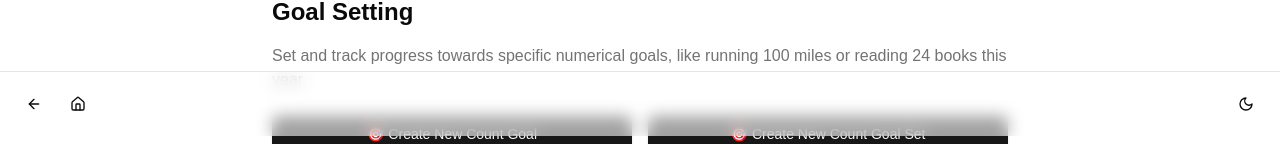
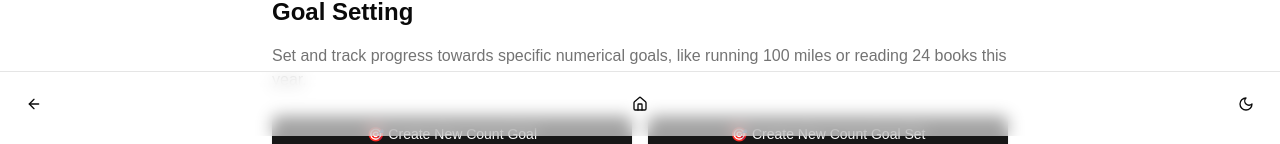
Before and after one commit to kdr/streakz, a Next.js app in the folder streakz-web-app/: page / in a window 1280 px wide. Shown: the part 664-808 px from the top of the page. Built offline with nearby package versions, Linux system fonts and the light colour scheme.

Commit message:
center home button, fix other buttons alignment to be more symmetric

```diff
--- a/streakz-web-app/components/nav-bar.tsx
+++ b/streakz-web-app/components/nav-bar.tsx
@@ -23,8 +23,8 @@ export function NavBar() {
 
   return (
     <nav className="fixed bottom-0 left-0 right-0 z-50 border-t bg-background/95 backdrop-blur supports-[backdrop-filter]:bg-background/60">
-      <div className="container flex h-16 items-center justify-between px-4">
-        <div className="flex gap-2">
+      <div className="flex h-16 items-center px-4 mx-auto max-w-screen-xl">
+        <div className="flex-1 flex justify-start">
           <Button
             variant="ghost"
             size="icon"
@@ -33,6 +33,8 @@ export function NavBar() {
             <ArrowLeft className="h-[1.2rem] w-[1.2rem]" />
             <span className="sr-only">Go back</span>
           </Button>
+        </div>
+        <div className="flex-1 flex justify-center">
           <Link href="/">
             <Button variant="ghost" size="icon">
               <Home className="h-[1.2rem] w-[1.2rem]" />
@@ -40,6 +42,7 @@ export function NavBar() {
             </Button>
           </Link>
         </div>
+        <div className="flex-1 flex justify-end">
           <Button
             variant="ghost"
             size="icon"
@@ -53,6 +56,7 @@ export function NavBar() {
             <span className="sr-only">Toggle theme</span>
           </Button>
         </div>
+      </div>
     </nav>
   )
 }
```
Lines whose indentation alone changed are shown as unchanged.
